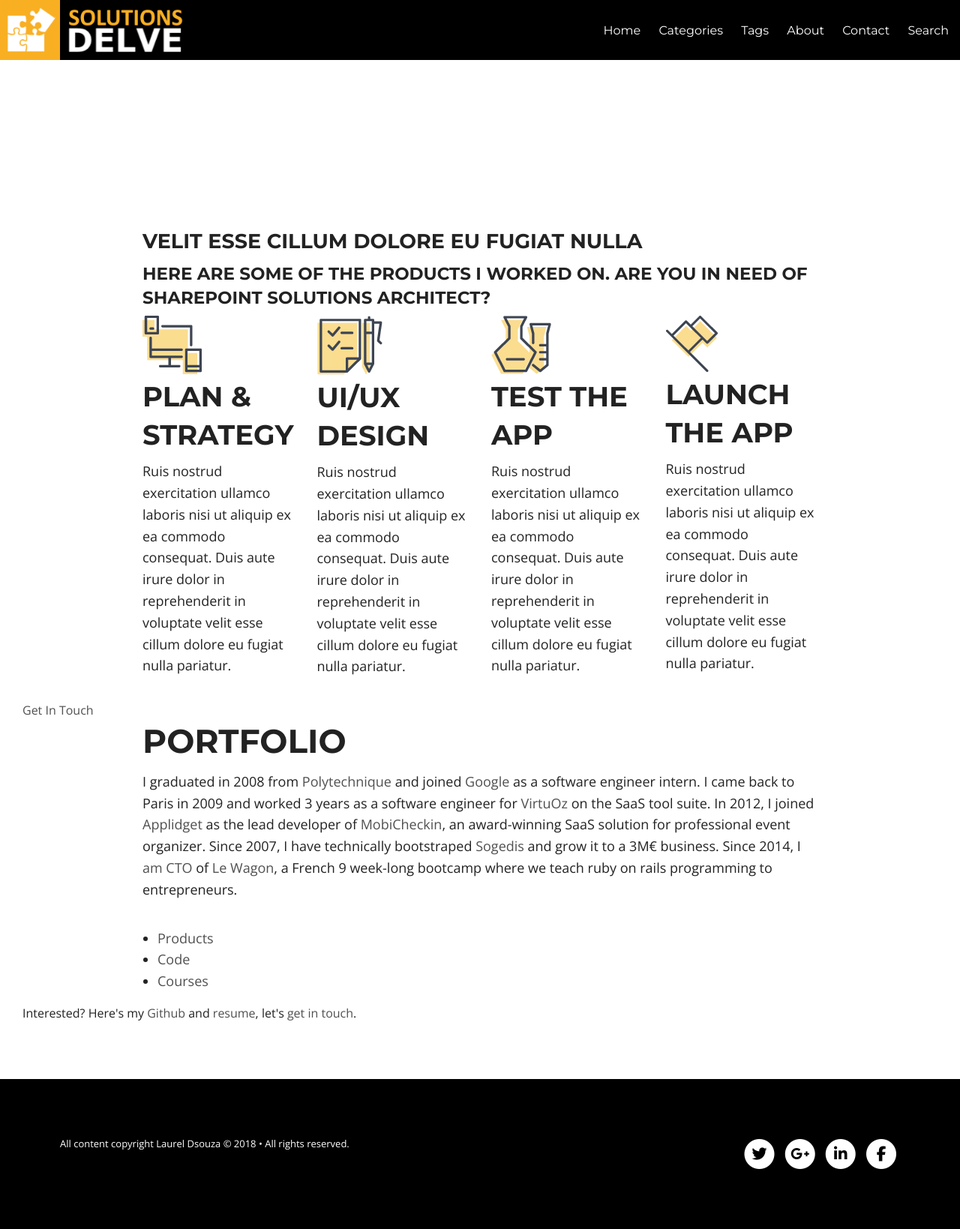
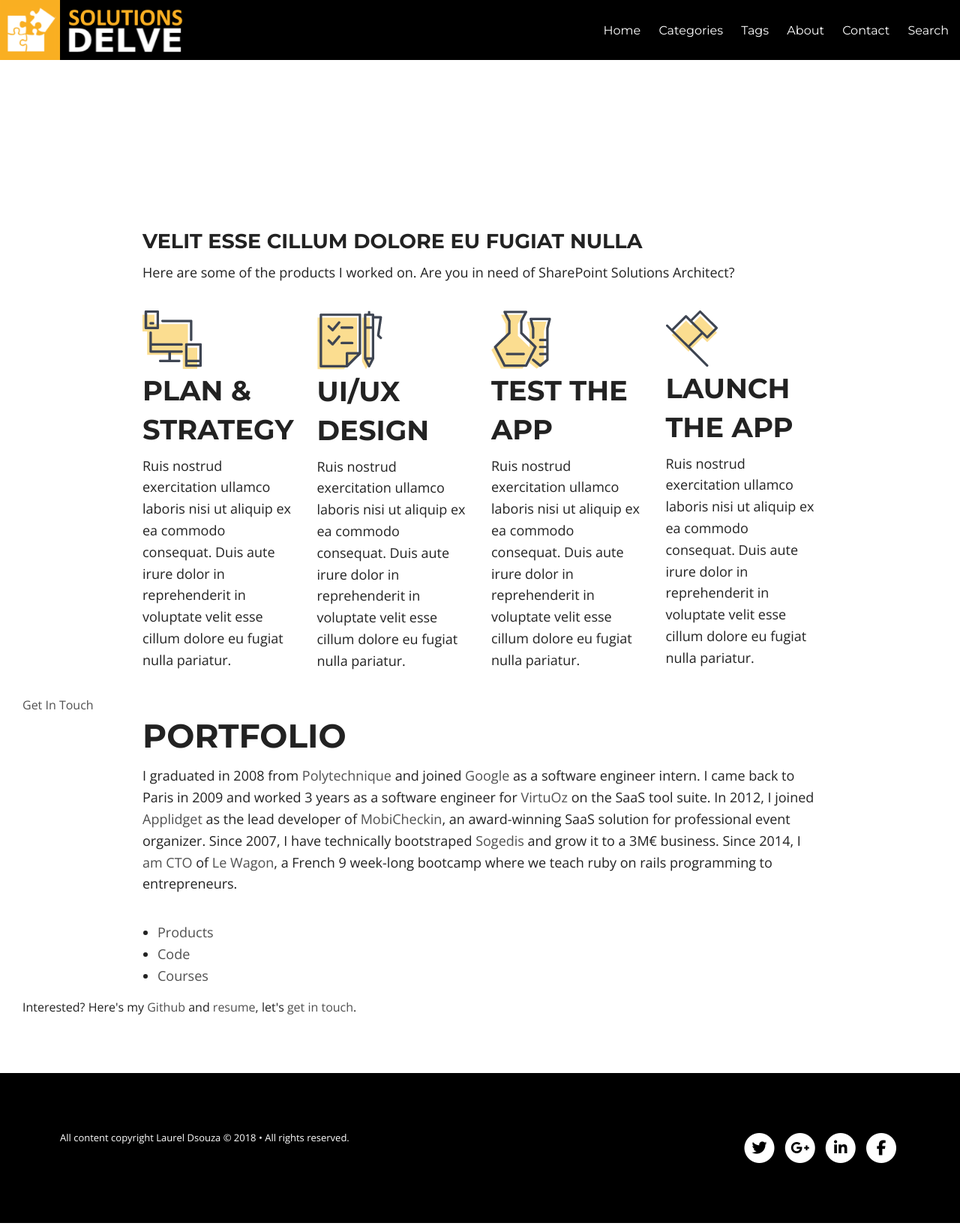
Before and after one commit to ldsouza/ldsouza.github.io, a Jekyll site: the page built from services.md, in a window 1280 px wide. Shown: the whole page at 75% size. Built offline with Jekyll 4.4.1, drawn with Linux system fonts in a browser that asks for light colours; nearby versions of some CDN libraries; library files that are not in the unit come from our copies.

Commit message:
Update portfolio.html

```diff
--- a/_includes/portfolio.html
+++ b/_includes/portfolio.html
@@ -5,7 +5,7 @@
 
       <div class="row">
         <h3 class="mean_title">velit esse cillum dolore eu fugiat nulla</h3>
-        <h4 class="sub_title">Here are some of the products I worked on. Are you in need of SharePoint Solutions Architect?</h4>
+        <p class="sub_title">Here are some of the products I worked on. Are you in need of SharePoint Solutions Architect?</p>
       </div>
 
       <div class="row services_list">
```
